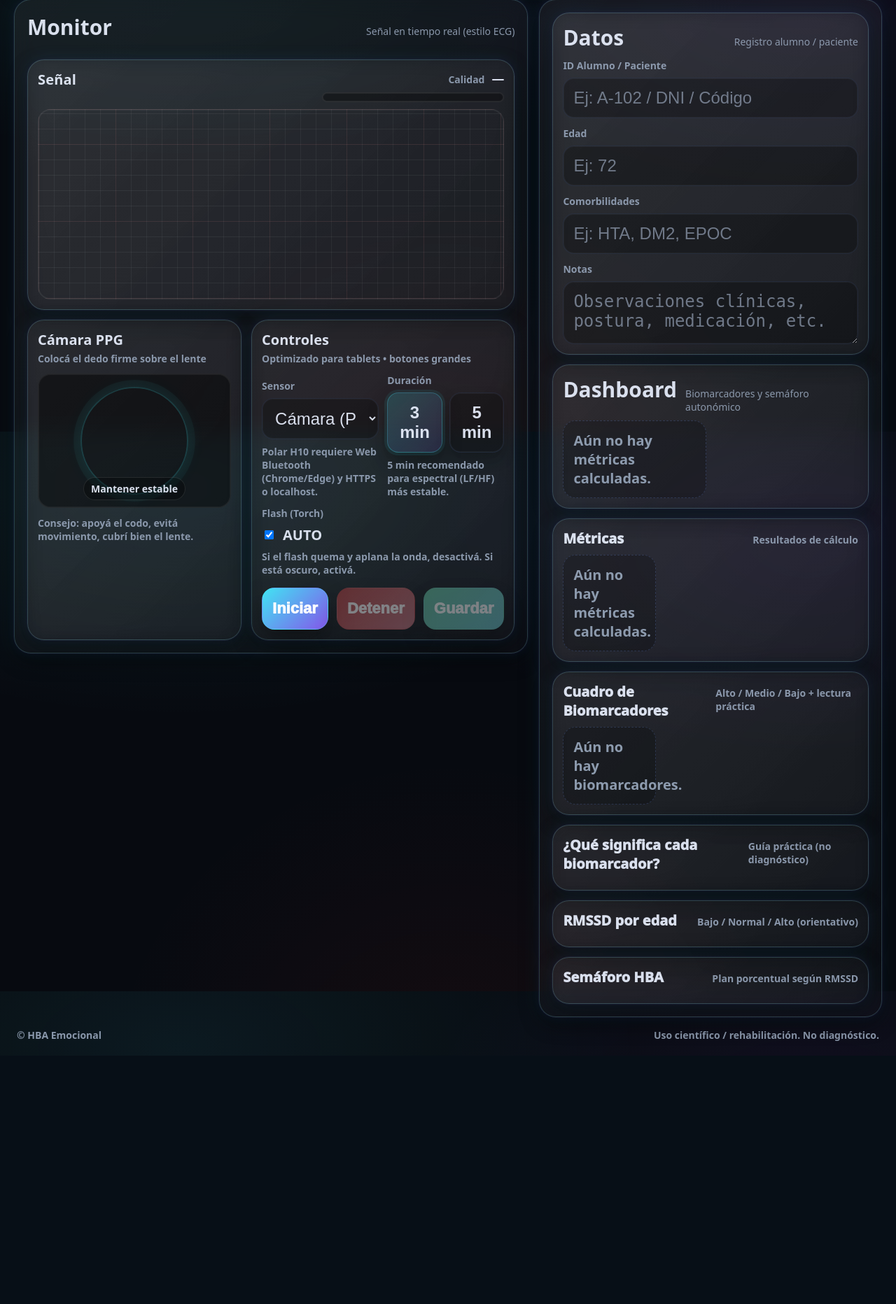
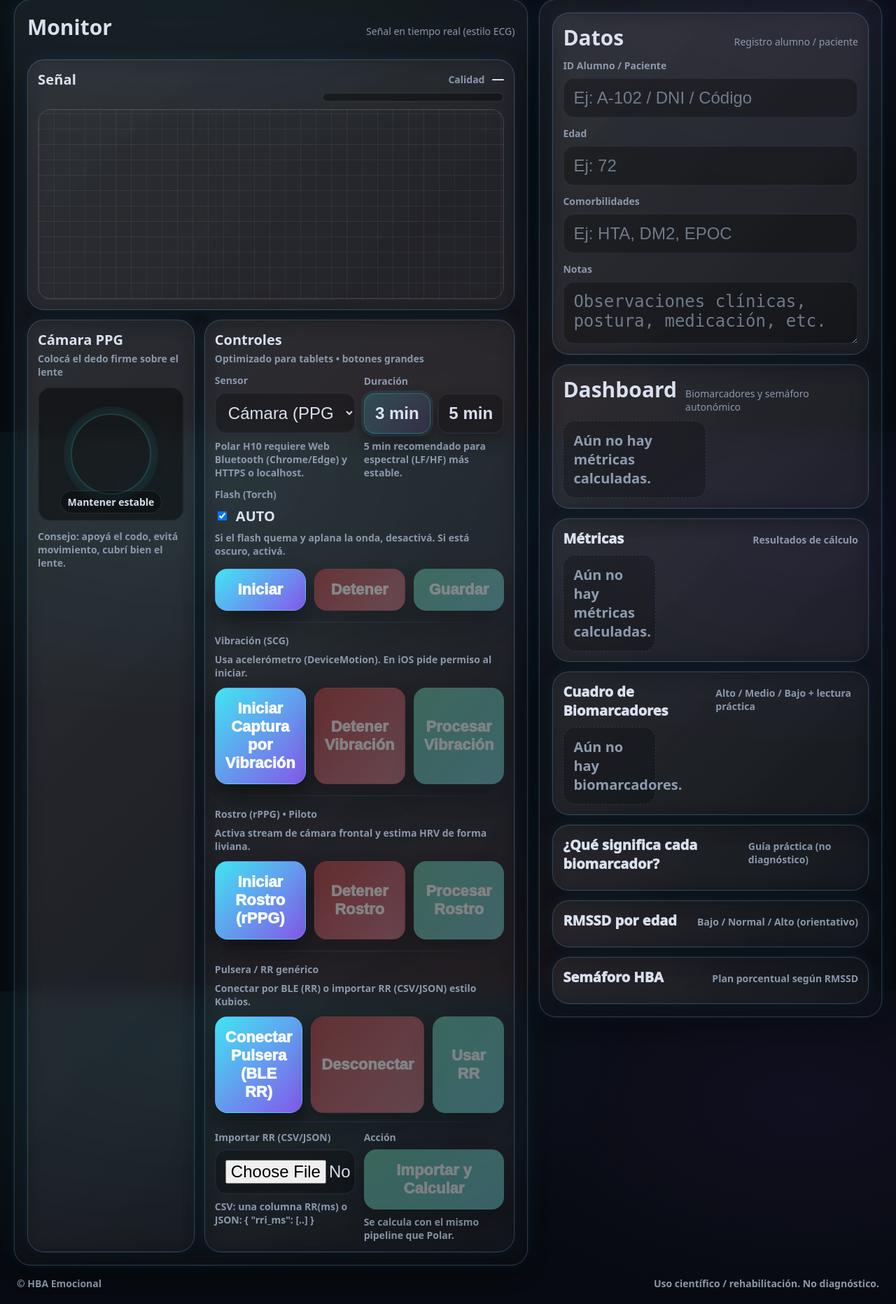
Before and after one commit to hbaemocional-code/hba-emocional, a Flask app: page / in a window 1280 px wide. Shown: the part 183-2047 px from the top of the page at 70% size. Before the commit the page ends 1671 px from the top, so only its background shows below. Run offline with Flask 3, Linux system fonts and the light colour scheme.

Commit message:
Update index.html

```diff
--- a/templates/index.html
+++ b/templates/index.html
@@ -88,6 +88,19 @@
             </div>
 
             <div class="tinyNote">Consejo: apoyá el codo, evitá movimiento, cubrí bien el lente.</div>
+
+            <!-- NUEVO: rPPG rostro (piloto) - video oculto/mini para stream -->
+            <video
+              id="faceVideo"
+              playsinline
+              autoplay
+              muted
+              style="width:1px;height:1px;opacity:0;position:absolute;left:-9999px;top:-9999px;"
+            ></video>
+            <canvas
+              id="faceCanvas"
+              style="width:1px;height:1px;opacity:0;position:absolute;left:-9999px;top:-9999px;"
+            ></canvas>
           </div>
 
           <!-- CONTROLS -->
@@ -126,11 +139,72 @@
               </div>
             </div>
 
+            <!-- EXISTENTE -->
             <div class="actionRow">
               <button class="btn btnPrimary" id="btnStart">Iniciar</button>
               <button class="btn btnDanger" id="btnStop" disabled>Detener</button>
               <button class="btn btnAccent" id="btnSave" disabled>Guardar</button>
             </div>
+
+            <!-- ===================== -->
+            <!-- NUEVO: HERRAMIENTAS   -->
+            <!-- ===================== -->
+            <div class="divider"></div>
+
+            <!-- Vibración (SCG) -->
+            <div class="field">
+              <div class="fieldLabel">Vibración (SCG)</div>
+              <div class="tinyNote">Usa acelerómetro (DeviceMotion). En iOS pide permiso al iniciar.</div>
+              <div class="actionRow">
+                <button class="btn btnPrimary" id="btnVibrationStart">Iniciar Captura por Vibración</button>
+                <button class="btn btnDanger" id="btnVibrationStop" disabled>Detener Vibración</button>
+                <button class="btn btnAccent" id="btnVibrationSend" disabled>Procesar Vibración</button>
+              </div>
+            </div>
+
+            <div class="divider"></div>
+
+            <!-- Rostro (rPPG) -->
+            <div class="field">
+              <div class="fieldLabel">Rostro (rPPG) • Piloto</div>
+              <div class="tinyNote">Activa stream de cámara frontal y estima HRV de forma liviana.</div>
+              <div class="actionRow">
+                <button class="btn btnPrimary" id="btnFaceStart">Iniciar Rostro (rPPG)</button>
+                <button class="btn btnDanger" id="btnFaceStop" disabled>Detener Rostro</button>
+                <button class="btn btnAccent" id="btnFaceSend" disabled>Procesar Rostro</button>
+              </div>
+            </div>
+
+            <div class="divider"></div>
+
+            <!-- Pulsera RR genérico -->
+            <div class="field">
+              <div class="fieldLabel">Pulsera / RR genérico</div>
+              <div class="tinyNote">Conectar por BLE (RR) o importar RR (CSV/JSON) estilo Kubios.</div>
+
+              <div class="actionRow" style="grid-template-columns: 1fr 1fr 1fr;">
+                <button class="btn btnPrimary" id="btnBraceletConnect">Conectar Pulsera (BLE RR)</button>
+                <button class="btn btnDanger" id="btnBraceletDisconnect" disabled>Desconectar</button>
+                <button class="btn btnAccent" id="btnBraceletUseRR" disabled>Usar RR</button>
+              </div>
+
+              <div class="divider"></div>
+
+              <div class="twoCols">
+                <div class="field">
+                  <div class="fieldLabel">Importar RR (CSV/JSON)</div>
+                  <input id="rrFile" class="input" type="file" accept=".csv,.json,application/json,text/csv" />
+                  <div class="tinyNote">CSV: una columna RR(ms) o JSON: { "rri_ms": [..] }</div>
+                </div>
+
+                <div class="field" style="align-items:stretch;">
+                  <div class="fieldLabel">Acción</div>
+                  <button class="btn btnAccent" id="btnRRImport" disabled>Importar y Calcular</button>
+                  <div class="tinyNote">Se calcula con el mismo pipeline que Polar.</div>
+                </div>
+              </div>
+            </div>
+
           </div>
         </div>
       </section>
@@ -232,6 +306,6 @@
   </div>
 
   <!-- cache-buster -->
-  <script src="/static/js/main.js?v=3"></script>
+  <script src="/static/js/main.js?v=4"></script>
 </body>
 </html>
```
